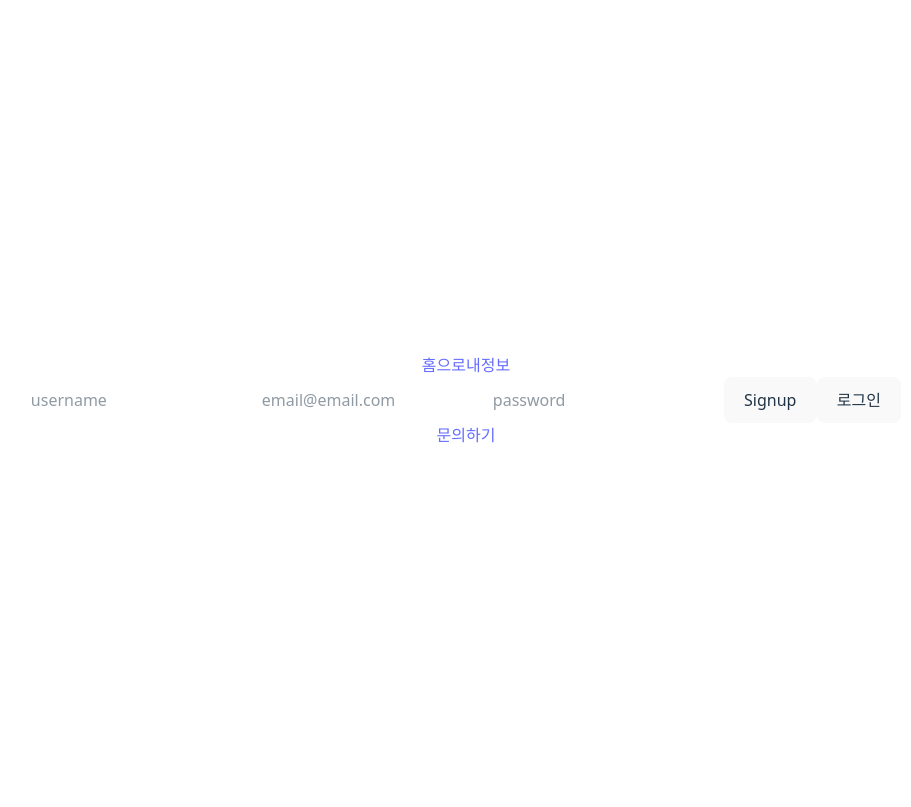
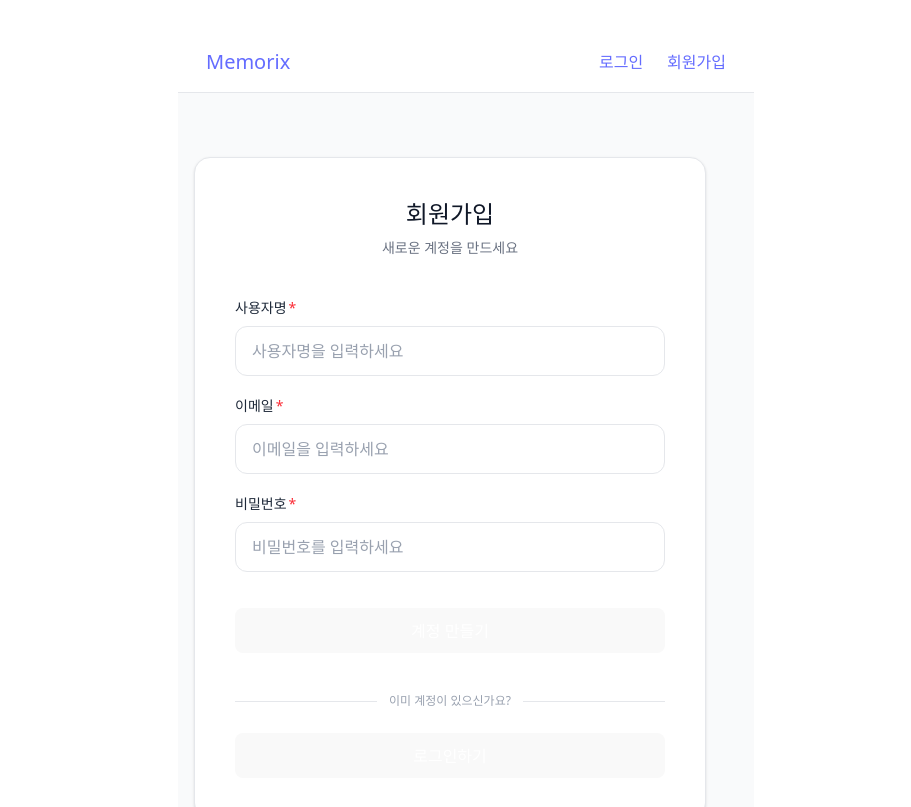
Before and after one commit to Memorixs/Memorix-frontend, a React (Vite) app: page /signup in a window 1280 px wide. Shown: the top 807 px of the page, without its empty margins (174-1085 px from the left). Built offline with nearby package versions, Linux system fonts and the light colour scheme; no server answers.

Commit message:
feat: tailwind 적용

```diff
--- a/src/layout/footerComponent.jsx
+++ b/src/layout/footerComponent.jsx
@@ -1,10 +1,22 @@
 function FooterCompoent() {
   return (
-    <>
-      <footer>
-        <a>문의하기</a>
-      </footer>
-    </>
+    <footer className="bg-white border-t border-gray-200 py-8 px-4">
+      <div className="max-w-6xl mx-auto flex justify-between items-center">
+        <div className="text-gray-500">
+          <p className="text-sm">© 2025 Memorix. All rights reserved.</p>
+        </div>
+
+        <div className="flex items-center space-x-3">
+          <a className="text-gray-500 hover:text-gray-900 transition-colors text-sm font-medium">
+            문의하기
+          </a>
+          <span className="text-gray-300">|</span>
+          <a className="text-gray-500 hover:text-gray-900 transition-colors text-sm font-medium">
+            고객센터
+          </a>
+        </div>
+      </div>
+    </footer>
   );
 }
 
--- a/src/layout/headerComponent.jsx
+++ b/src/layout/headerComponent.jsx
@@ -1,18 +1,36 @@
-function HeaderComponent({ isSignin }) {
+// import "../tailwind.css";
+import { useState } from "react";
+
+function HeaderComponent() {
+  const [isSignin, setIsSignin] = useState(false);
+
   return (
-    <>
-      <header>
-        <a href="/">홈으로</a>
-        {isSignin ? (
-          <>
-            <a href="/signup">회원가입</a>
-            <a href="/signin">로그인</a>
-          </>
-        ) : (
-          <a href="/mypage">내정보</a>
-        )}
-      </header>
-    </>
+    <header className="bg-white border-b border-gray-200 py-4 px-4">
+      <div className="px-3 max-w-6xl flex items-center justify-between">
+        <div className="text-xl font-bold text-gray-900">
+          <a href="/">Memorix</a>
+        </div>
+
+        <nav>
+          <ul className="flex gap-6">
+            {isSignin ? (
+              <li>
+                <a href="/mypage">내정보</a>
+              </li>
+            ) : (
+              <>
+                <li>
+                  <a href="/signin">로그인</a>
+                </li>
+                <li>
+                  <a href="/signup">회원가입</a>
+                </li>
+              </>
+            )}
+          </ul>
+        </nav>
+      </div>
+    </header>
   );
 }
 
--- a/src/layout/layout.jsx
+++ b/src/layout/layout.jsx
@@ -1,10 +1,12 @@
 import HeaderComponent from "./headerComponent";
 import FooterCompnent from "./footerComponent";
+import Main from "../main/main.jsx";
 
 function Layout({ isSignin }) {
   return (
     <>
       <HeaderComponent isSignin={isSignin}></HeaderComponent>
+      <Main />
       <FooterCompnent></FooterCompnent>
     </>
   );
--- a/src/signin/signinForm.jsx
+++ b/src/signin/signinForm.jsx
@@ -1,9 +1,20 @@
 import signinAPI from "./signinAPI.js";
+import React, { useState } from "react";
+import HeaderComponent from "../layout/headerComponent.jsx";
+import FooterComponent from "../layout/footerComponent.jsx";
 
 function SigninForm() {
-  const formData = {
-    email: "email",
-    password: "password",
+  const [formData, setFormData] = useState({
+    email: "",
+    password: "",
+  });
+
+  const handleInputChange = (e) => {
+    const { name, value } = e.target;
+    setFormData((prev) => ({
+      ...prev,
+      [name]: value,
+    }));
   };
 
   let response = {
@@ -26,25 +37,89 @@ function SigninForm() {
   };
 
   return (
-    <>
+    <div className="w-xl min-h-screen bg-gray-50 flex flex-col">
+      <HeaderComponent />
+
+      <main className="flex-grow flex py-16 px-4">
+        <div className="bg-white rounded-2xl shadow-sm border border-gray-200 p-10 w-full max-w-lg">
+          <div className="text-center mb-10">
+            <h2 className="text-2xl font-semibold text-gray-900 mb-2">
+              로그인
+            </h2>
+          </div>
+
+          <div className="space-y-5">
             <form onSubmit={signinHandler}>
-        <label>이메일</label>
+              <div>
+                <label
+                  htmlFor="email"
+                  className="block text-sm font-medium text-left text-gray-800 mb-2 after:ml-0.5 after:text-red-500 after:content-['*']"
+                >
+                  이메일
+                </label>
                 <input
-          name={formData.email}
-          type={formData.email}
-          placeholder="email@email.com"
+                  id="email"
+                  name="email"
+                  type="email"
+                  // onChange={handleInputChange}
+                  placeholder="example@email.com"
+                  className="w-full px-4 py-3 border border-gray-200 rounded-xl focus:ring-2 focus:ring-gray-900 focus:border-transparent transition-all outline-none text-gray-900 placeholder-gray-400"
+                  required
                 />
-        <label>비밀번호</label>
+              </div>
+
+              <div>
+                <label
+                  htmlFor="password"
+                  className="block text-sm font-medium text-left text-gray-800 mb-2 after:ml-0.5 after:text-red-500 after:content-['*']"
+                >
+                  비밀번호
+                </label>
                 <input
-          name={formData.password}
-          type={formData.password}
-          placeholder="password"
+                  id="password"
+                  name="password"
+                  type="password"
+                  // onChange={handleInputChange}
+                  placeholder="비밀번호를 입력하세요"
+                  className="w-full px-4 py-3 border border-gray-200 rounded-xl focus:ring-2 focus:ring-gray-900 focus:border-transparent transition-all outline-none text-gray-900 placeholder-gray-400"
+                  required
                 />
-        <button type="submit">로그인</button>
-        <button type="button">회원가입</button>
-        <button type="button">카카오 간편 로그인</button>
+              </div>
+
+              <div className="pt-4 space-y-4">
+                <button
+                  type="submit"
+                  className="w-full bg-gray-900 text-white py-3.5 px-4 rounded-xl font-medium hover:bg-gray-800 transition-colors duration-200"
+                >
+                  로그인
+                </button>
+
+                <div className="relative my-6">
+                  <div className="absolute inset-0 flex items-center">
+                    <div className="w-full border-t border-gray-200"></div>
+                  </div>
+                  <div className="relative flex justify-center text-xs">
+                    <span className="px-3 bg-white text-gray-400 font-medium">
+                      계정이 없으신가요?
+                    </span>
+                  </div>
+                </div>
+
+                <button
+                  type="button"
+                  onClick={() => (location.href = "/signup")}
+                  className="w-full bg-gray-900 text-white py-3.5 px-4 rounded-xl font-medium hover:bg-gray-800 transition-colors duration-200"
+                >
+                  회원가입하기
+                </button>
+              </div>
             </form>
-    </>
+          </div>
+        </div>
+      </main>
+
+      <FooterComponent />
+    </div>
   );
 }
 
--- a/src/signup/signupForm.jsx
+++ b/src/signup/signupForm.jsx
@@ -2,28 +2,30 @@ import { useState } from "react";
 import signupAPI from "./signupAPI.js";
 import verifyEmailAPI from "./verifyEmailAPI";
 import HeaderComponent from "../layout/headerComponent";
-import FooterCompoenet from "../layout/footerComponent";
+import FooterComponent from "../layout/footerComponent";
+// import "tailwindcss";
 
-function SignupButton() {
+function SignupForm() {
   const [isLoading, setIsLoading] = useState(false);
   const [error, setError] = useState(null);
+  const [formData, setFormData] = useState({
+    username: "",
+    email: "",
+    password: "",
+  });
 
-  const formData = {
-    username: "username",
-    email: "email",
-    password: "password",
-  };
-
-  const handleSignup = (e) => {
+  const handleSignup = async (e) => {
     e.preventDefault();
     setIsLoading(true);
+
     const username = e.target.username.value;
     const email = e.target.email.value;
     const password = e.target.password.value;
-    const data = signupAPI(email, username, password);
+    const data = await signupAPI(email, username, password);
 
     if (data.success) {
       console.log("Signup successful, Send code to your email");
+      location.href = "/signin";
       //회원가입 다음 단계 페이지 띄어주기
       //사용자에게 이메일 링크가면 그 링크를 클릭할 것임.
     } else {
@@ -52,31 +54,110 @@ function SignupButton() {
   //   };
 
   return (
-    <>
+    <div className="w-xl min-h-screen bg-gray-50 flex flex-col">
       <HeaderComponent />
+
+      <main className="flex-grow flex py-16 px-4">
+        <div className="bg-white rounded-2xl shadow-sm border border-gray-200 p-10 w-full max-w-lg">
+          <div className="text-center mb-10">
+            <h2 className="text-2xl font-semibold text-gray-900 mb-2">
+              회원가입
+            </h2>
+            <p className="text-gray-500 text-sm">새로운 계정을 만드세요</p>
+          </div>
+
           <form onSubmit={handleSignup}>
-        <input name={formData.username} type="text" placeholder="username" />
+            <div className="space-y-5">
+              <div>
+                <label
+                  htmlFor="username"
+                  className="block text-sm font-medium text-left text-gray-800 mb-2 after:ml-0.5 after:text-red-500 after:content-['*']"
+                >
+                  사용자명
+                </label>
                 <input
-          name={formData.email}
-          type={formData.email}
-          placeholder="email@email.com"
+                  id="username"
+                  name="username"
+                  type="text"
+                  // onChange={handleInputChange}
+                  placeholder="사용자명을 입력하세요"
+                  required
+                  className="w-full px-4 py-3 border border-gray-200 rounded-xl focus:ring-2 focus:ring-gray-900 focus:border-transparent transition-all outline-none text-gray-900 placeholder-gray-400"
                 />
-        {/* <button type="button" onClick={handleVerifyEmail}>
-          이메일 인증
-        </button> */}
+              </div>
+
+              <div>
+                <label
+                  htmlFor="email"
+                  className="block text-sm font-medium text-left text-gray-800 mb-2 after:ml-0.5 after:text-red-500 after:content-['*']"
+                >
+                  이메일
+                </label>
                 <input
-          name={formData.password}
-          type={formData.password}
-          placeholder="password"
+                  id="email"
+                  name="email"
+                  type="email"
+                  // onChange={handleInputChange}
+                  placeholder="이메일을 입력하세요"
+                  required
+                  className="w-full px-4 py-3 border border-gray-200 rounded-xl focus:ring-2 focus:ring-gray-900 focus:border-transparent transition-all outline-none text-gray-900 placeholder-gray-400"
                 />
-        <button type="submit">Signup</button>
-        <button type="button" onClick={signinHandler}>
-          로그인
+              </div>
+
+              <div>
+                <label
+                  htmlFor="password"
+                  className="block text-sm font-medium text-left text-gray-800 mb-2 after:ml-0.5 after:text-red-500 after:content-['*']"
+                >
+                  비밀번호
+                </label>
+                <input
+                  id="password"
+                  name="password"
+                  type="password"
+                  // onChange={handleInputChange}
+                  placeholder="비밀번호를 입력하세요"
+                  className="w-full px-4 py-3 border border-gray-200 rounded-xl focus:ring-2 focus:ring-gray-900 focus:border-transparent transition-all outline-none text-gray-900 placeholder-gray-400"
+                  required
+                />
+              </div>
+
+              <div className="pt-4 space-y-4">
+                <button
+                  type="submit"
+                  // onClick={handleSignup}
+                  className="w-full bg-gray-900 text-white py-3.5 px-4 rounded-xl font-medium hover:bg-gray-800 transition-colors duration-200"
+                >
+                  계정 만들기
                 </button>
+
+                <div className="relative my-6">
+                  <div className="absolute inset-0 flex items-center">
+                    <div className="w-full border-t border-gray-200"></div>
+                  </div>
+                  <div className="relative flex justify-center text-xs">
+                    <span className="px-3 bg-white text-gray-400 font-medium">
+                      이미 계정이 있으신가요?
+                    </span>
+                  </div>
+                </div>
+
+                <button
+                  type="button"
+                  onClick={signinHandler}
+                  className="w-full bg-gray-900 text-white py-3.5 px-4 rounded-xl font-medium hover:bg-gray-800 transition-colors duration-200"
+                >
+                  로그인하기
+                </button>
+              </div>
+            </div>
           </form>
-      <FooterCompoenet />
-    </>
+        </div>
+      </main>
+
+      <FooterComponent />
+    </div>
   );
 }
 
-export default SignupButton;
+export default SignupForm;
```
Lines whose indentation alone changed are shown as unchanged.
